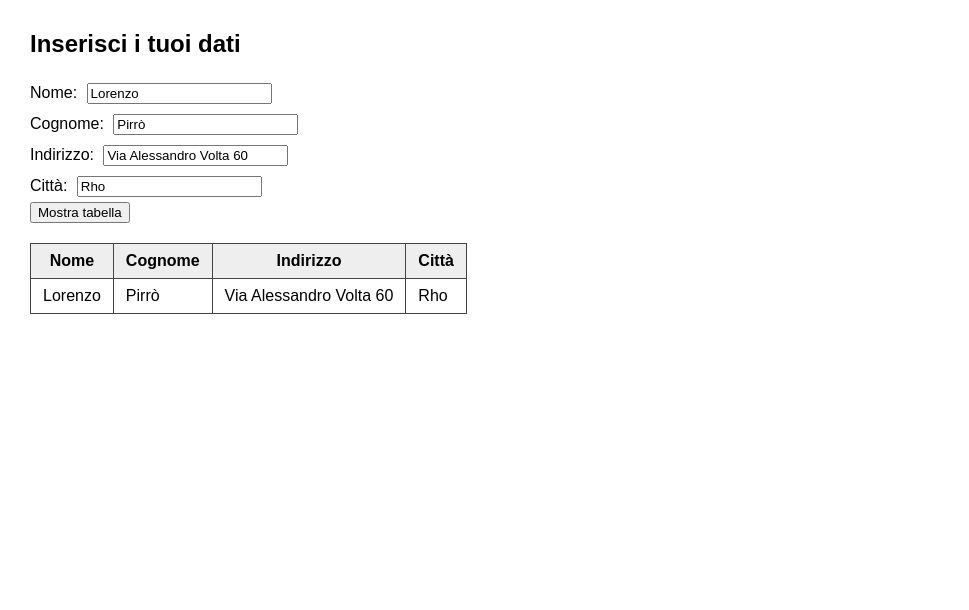
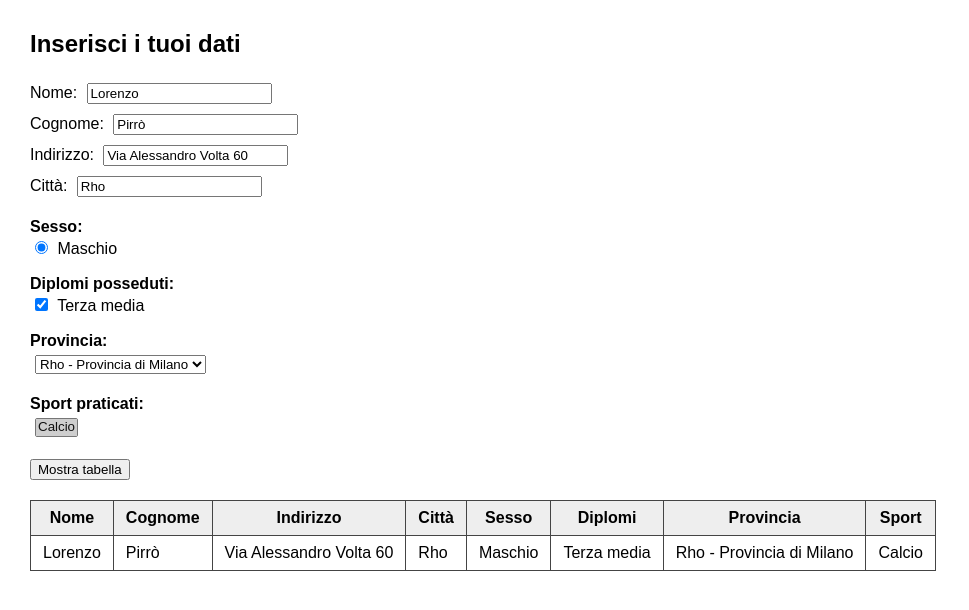
Before and after one commit to lorenzoPirro/tps, a plain HTML site: page tabellaLorenzo.html in a window 1280 px wide. Both pictures are taken after a click on the button "Mostra tabella". Shown: the whole page, without its empty margins (0-969 px from the left). Drawn offline with Linux system fonts and the light colour scheme.

Commit message:
Update tabellaLorenzo.html

```diff
--- a/tabellaLorenzo.html
+++ b/tabellaLorenzo.html
@@ -19,7 +19,7 @@
         th {
             background-color: #eee;
         }
-        input {
+        input, select {
             margin: 5px;
         }
     </style>
@@ -32,6 +32,26 @@
     <label>Indirizzo: <input type="text" id="indirizzo" value="Via Alessandro Volta 60"></label><br>
     <label>Città: <input type="text" id="citta" value="Rho"></label><br>
 
+    <p><strong>Sesso:</strong><br>
+        <label><input type="radio" name="sesso" value="Maschio" checked> Maschio</label>
+    </p>
+
+    <p><strong>Diplomi posseduti:</strong><br>
+        <label><input type="checkbox" value="Terza media" checked> Terza media</label>
+    </p>
+
+    <p><strong>Provincia:</strong><br>
+        <select id="provincia">
+            <option value="Rho - Provincia di Milano" selected>Rho - Provincia di Milano</option>
+        </select>
+    </p>
+
+    <p><strong>Sport praticati:</strong><br>
+        <select id="sport" multiple size="1">
+            <option value="Calcio" selected>Calcio</option>
+        </select>
+    </p>
+
     <button onclick="stampaDati()">Mostra tabella</button>
 
     <div id="risultato"></div>
@@ -43,13 +63,33 @@
             var indirizzo = document.getElementById("indirizzo").value;
             var citta = document.getElementById("citta").value;
 
+            var sesso = document.querySelector('input[name="sesso"]:checked').value;
+
+            var diplomi = [];
+            var checkboxes = document.querySelectorAll('input[type="checkbox"]:checked');
+            checkboxes.forEach(function(el) {
+                diplomi.push(el.value);
+            });
+
+            var provincia = document.getElementById("provincia").value;
+
+            var sportSelezionati = [];
+            var opzioni = document.getElementById("sport").selectedOptions;
+            for (var i = 0; i < opzioni.length; i++) {
+                sportSelezionati.push(opzioni[i].value);
+            }
+
             var tabella = "<table>";
-            tabella += "<tr><th>Nome</th><th>Cognome</th><th>Indirizzo</th><th>Città</th></tr>";
+            tabella += "<tr><th>Nome</th><th>Cognome</th><th>Indirizzo</th><th>Città</th><th>Sesso</th><th>Diplomi</th><th>Provincia</th><th>Sport</th></tr>";
             tabella += "<tr>";
             tabella += "<td>" + nome + "</td>";
             tabella += "<td>" + cognome + "</td>";
             tabella += "<td>" + indirizzo + "</td>";
             tabella += "<td>" + citta + "</td>";
+            tabella += "<td>" + sesso + "</td>";
+            tabella += "<td>" + (diplomi.length > 0 ? diplomi.join(", ") : "Nessuno") + "</td>";
+            tabella += "<td>" + provincia + "</td>";
+            tabella += "<td>" + (sportSelezionati.length > 0 ? sportSelezionati.join(", ") : "Nessuno") + "</td>";
             tabella += "</tr>";
             tabella += "</table>";
 
```
